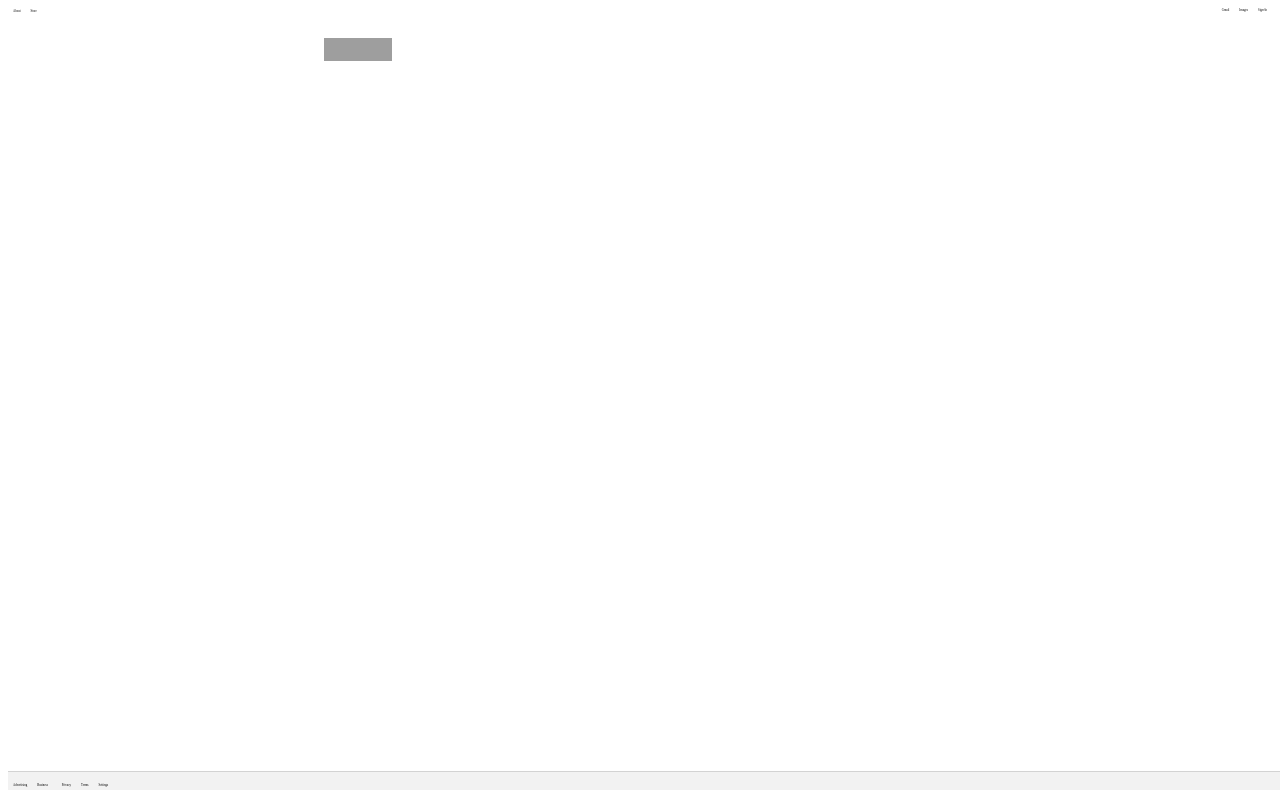
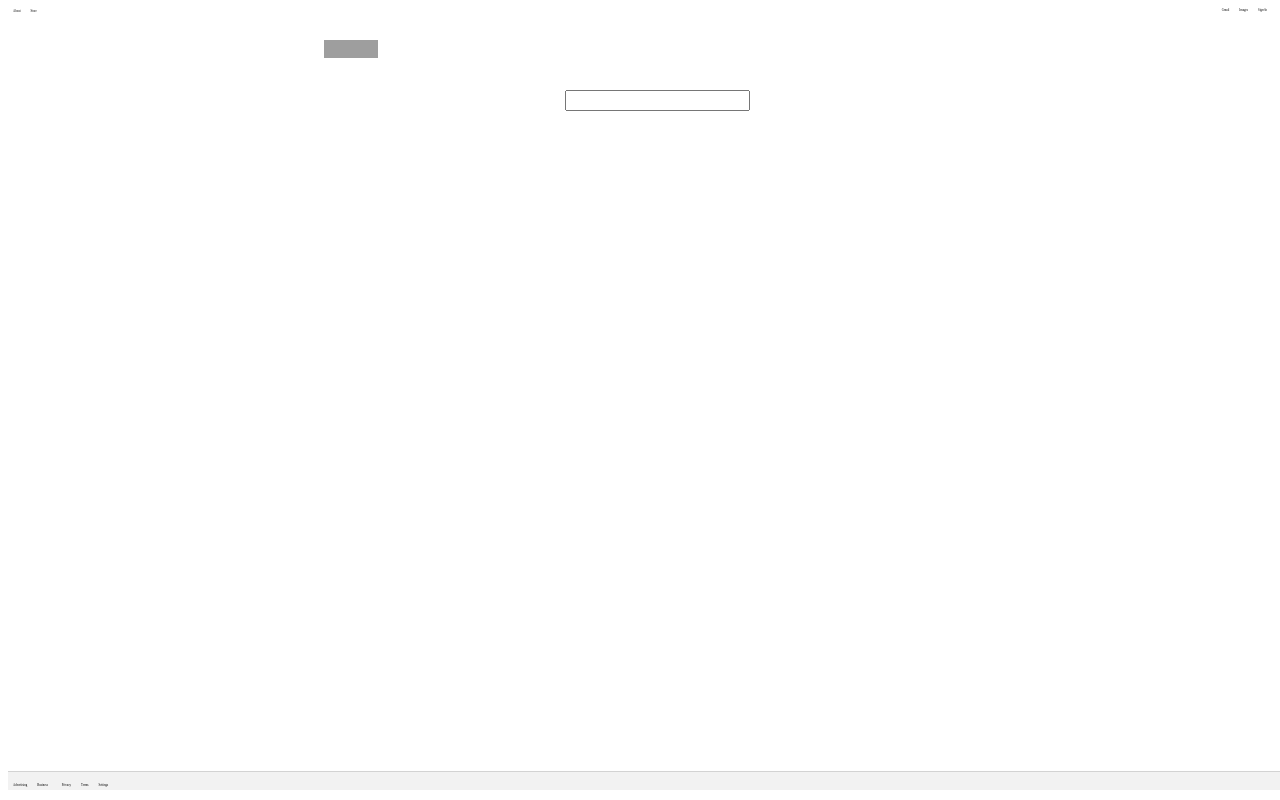
Before and after one commit to inseophwang/copy-calico, a plain HTML site: page index.html in a window 1280 px wide. Drawn offline with Linux system fonts and the light colour scheme; grey boxes are pictures that could not be loaded.

Commit message:
added search bar

```diff
--- a/index.html
+++ b/index.html
@@ -15,6 +15,10 @@
             <p>Advertising</p><p>Business</p>
             <p>Privacy</p><p>Terms</p><p>Settings</p>
         </div>
-        <a><img src="https://www.google.com/images/branding/googlelogo/2x/googlelogo_color_272x92dp.png" height="23px" width="68px"></a>
+        <a><img src="https://www.google.com/images/branding/googlelogo/2x/googlelogo_color_272x92dp.png" height="18.4px" width="54.4px">
+        </a>
+        <form class="search"  style="margin:auto;width:150px;">
+            <input type="text">
+        </form>
     </body>
 </html>
--- a/style.css
+++ b/style.css
@@ -38,5 +38,11 @@ a{
     margin-left: auto;
     margin-right: auto;
     width: 50%;
-    padding: 30px 105px;
+    padding: 32px 109px;
 }
+
+.search{
+    text-align: center;
+    border: 0;
+
+}
```
